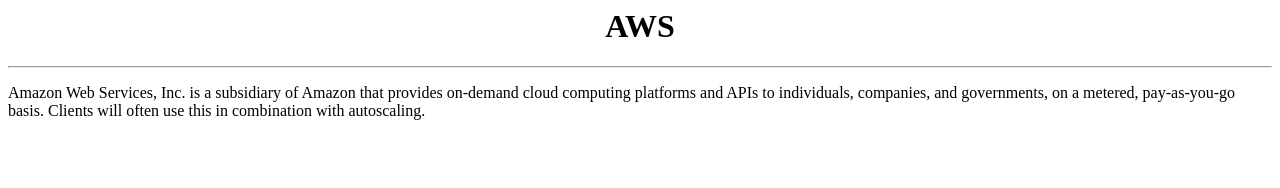
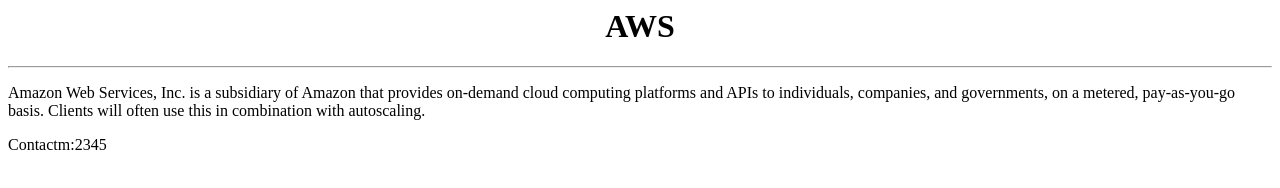
Before and after one commit to annaliyaa/newrepo, a plain HTML site: page index.html in a window 1280 px wide. Drawn offline with Linux system fonts and the light colour scheme.

Commit message:
added ph

```diff
--- a/index.html
+++ b/index.html
@@ -3,3 +3,5 @@
 </center>
 <hr>
 <p>Amazon Web Services, Inc. is a subsidiary of Amazon that provides on-demand cloud computing platforms and APIs to individuals, companies, and governments, on a metered, pay-as-you-go basis. Clients will often use this in combination with autoscaling.</p>
+
+<p>Contactm:2345</p>
```
